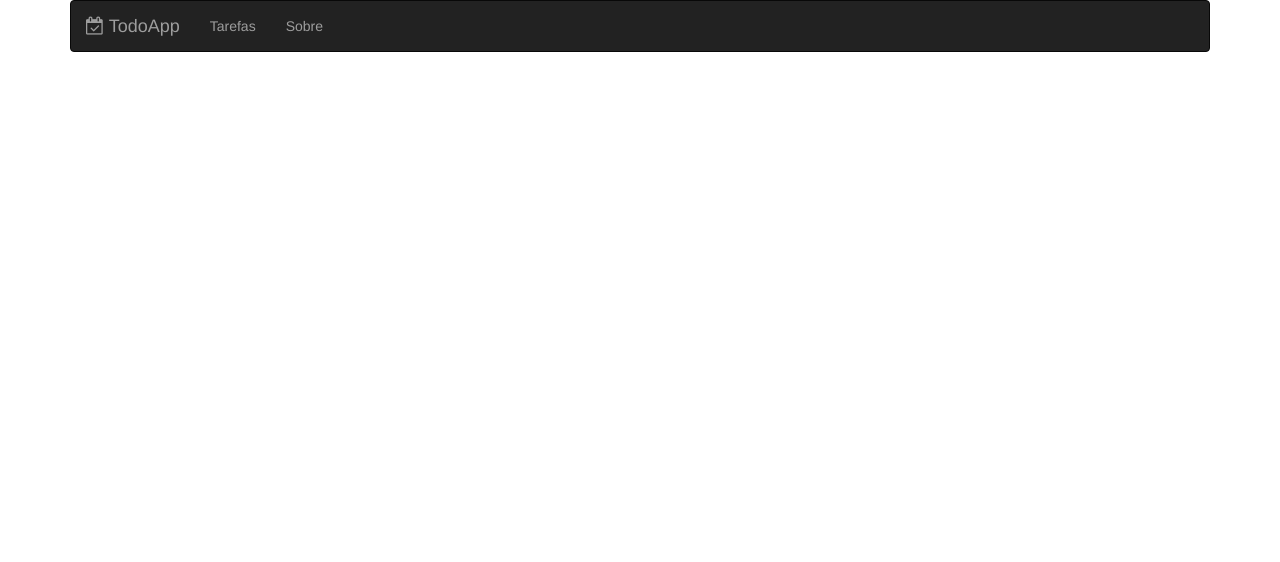
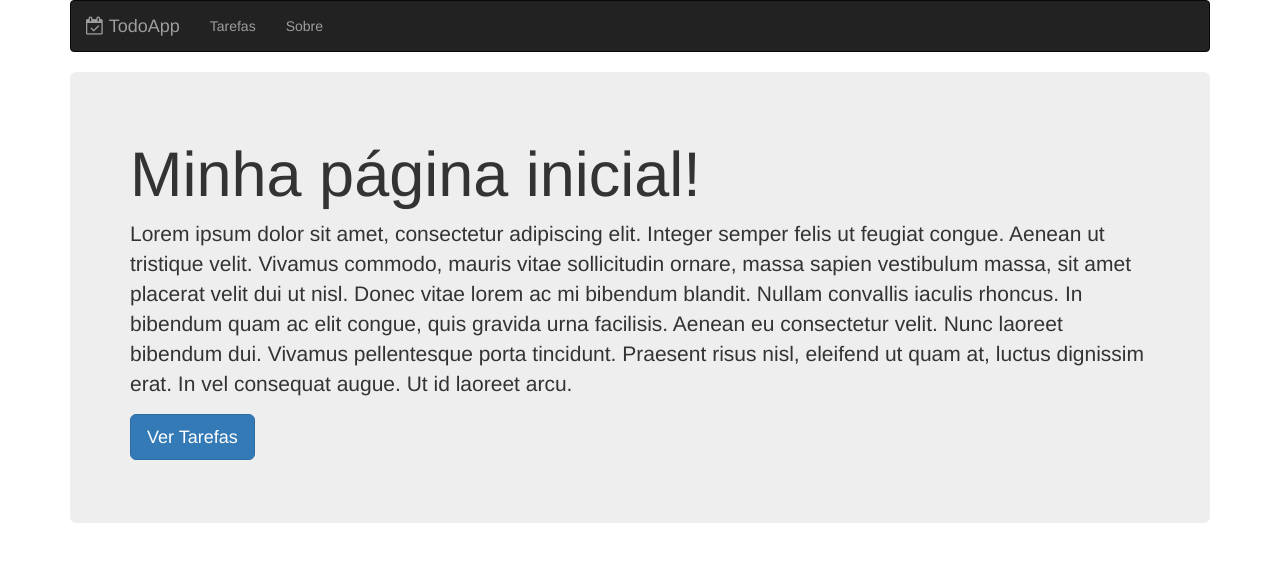
Before and after one commit to Paulo-Sergio/ReactReduxCod3rUdemy, a React (Create React App) app in the folder todo-app/frontend/: page / in a window 1280 px wide. Shown: the top 562 px of the page. Built offline with nearby package versions, Linux system fonts and the light colour scheme.

Commit message:
criando exemplo de pagina inicial e sua navegação

```diff
--- /dev/null
+++ b/todo-app/frontend/src/home/Home.js
@@ -0,0 +1,23 @@
+import React, { Component } from 'react'
+
+import PageHeader from '../template/PageHeader'
+
+class Home extends Component {
+  render() {
+    return (
+      <div>
+        <div class="jumbotron">
+          <h1>Minha página inicial!</h1>
+          <p>Lorem ipsum dolor sit amet, consectetur adipiscing elit. Integer semper felis ut feugiat congue. Aenean ut tristique velit.
+            Vivamus commodo, mauris vitae sollicitudin ornare, massa sapien vestibulum massa, sit amet placerat velit dui ut nisl. Donec vitae
+            lorem ac mi bibendum blandit. Nullam convallis iaculis rhoncus. In bibendum quam ac elit congue, quis gravida urna facilisis.
+            Aenean eu consectetur velit. Nunc laoreet bibendum dui. Vivamus pellentesque porta tincidunt. Praesent risus nisl, eleifend ut
+            quam at, luctus dignissim erat. In vel consequat augue. Ut id laoreet arcu.</p>
+          <p><a class="btn btn-primary btn-lg" href="/todos" role="button">Ver Tarefas</a></p>
+        </div>
+      </div>
+    );
+  }
+}
+
+export default Home
--- a/todo-app/frontend/src/main/App.js
+++ b/todo-app/frontend/src/main/App.js
@@ -4,6 +4,7 @@ import { BrowserRouter as Router, Route, Link } from 'react-router-dom'
 import '../../node_modules/bootstrap/dist/css/bootstrap.min.css'
 import '../../node_modules/font-awesome/css/font-awesome.min.css'
 import Menu from '../template/Menu'
+import Home from '../home/Home'
 import Todo from '../todo/Todo'
 import About from '../about/About'
 
@@ -14,6 +15,7 @@ class App extends Component {
         <div className="container">
           <Menu />
 
+          <Route exact path='/' component={Home} />
           <Route exact path='/todos' component={Todo} />
           <Route exact path='/about' component={About} />
         </div>
--- a/todo-app/frontend/src/template/Menu.js
+++ b/todo-app/frontend/src/template/Menu.js
@@ -6,7 +6,7 @@ class Menu extends Component {
 			<nav className='navbar navbar-inverse bg-inverse'>
 				<div className='container'>
 					<div className='navbar-header'>
-						<a className='navbar-brand' href="todos">
+						<a className='navbar-brand' href="/">
 							<i className='fa fa-calendar-check-o'></i> TodoApp
 						</a>
 					</div>
```
